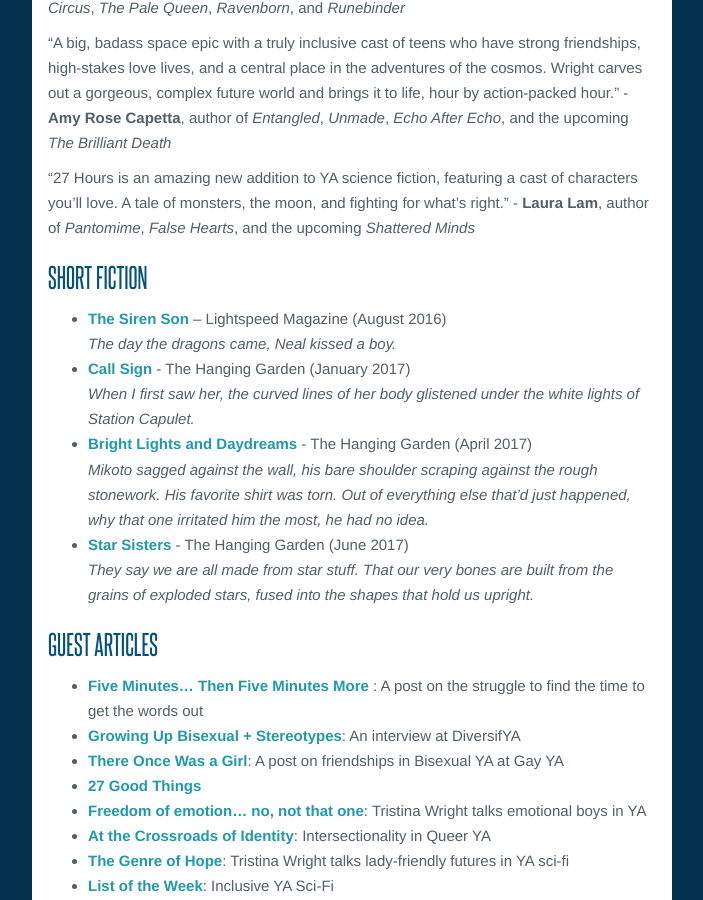
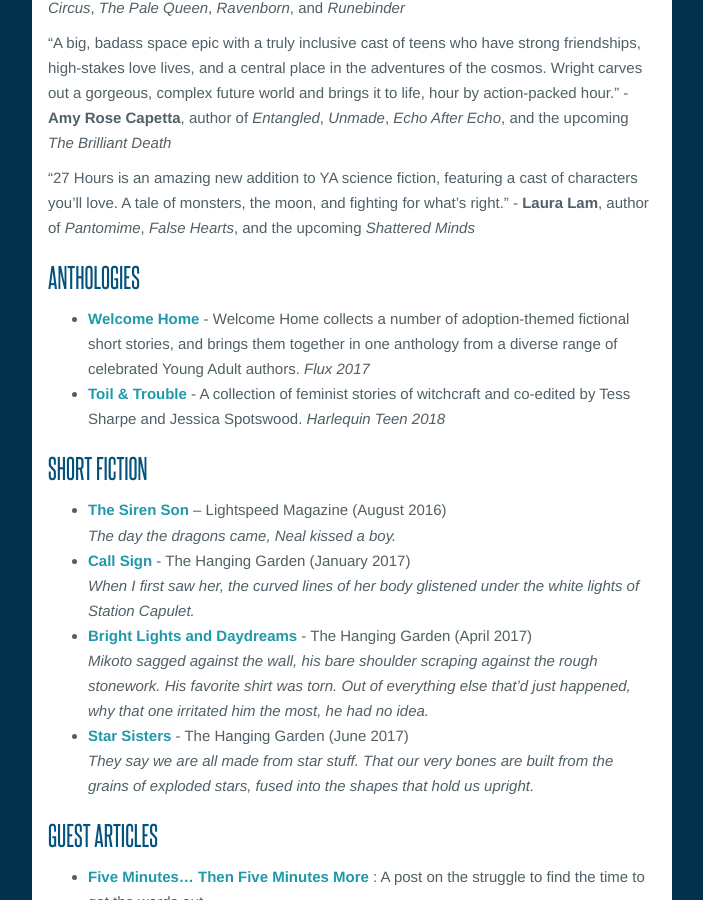
Before and after one commit to TristinaWright/tristinawright.github.io, a Jekyll site: the page built from _posts/static/2015-12-08-writing.md, in a window 1280 px wide and 900 px high, scrolled down 1464 px. Shown: the whole window, without its empty margins (288-991 px from the left). Built offline with Jekyll 4.4.1, drawn with Linux system fonts in a browser that asks for light colours.

Commit message:
Update 2015-12-08-writing.md

```diff
--- a/_posts/static/2015-12-08-writing.md
+++ b/_posts/static/2015-12-08-writing.md
@@ -30,6 +30,11 @@
 "27 Hours is an amazing new addition to YA science fiction, featuring a cast of characters you'll love. A tale of monsters, the moon, and fighting for what's right." - **Laura Lam**, author of _Pantomime_, _False Hearts_, and the upcoming _Shattered Minds_
 
 
+### Anthologies
+- [Welcome Home](https://www.goodreads.com/book/show/28902446-welcome-home?ac=1&from_search=true) - Welcome Home collects a number of adoption-themed fictional short stories, and brings them together in one anthology from a diverse range of celebrated Young Adult authors. _Flux 2017_
+- [Toil & Trouble](https://www.goodreads.com/book/show/34323814-toil-trouble?ac=1&from_search=true) - A collection of feminist stories of witchcraft and co-edited by Tess Sharpe and Jessica Spotswood. _Harlequin Teen 2018_
+
+
 ### Short Fiction
 - [The Siren Son](http://www.lightspeedmagazine.com/fiction/the-siren-son/) – Lightspeed Magazine (August 2016)
 _The day the dragons came, Neal kissed a boy._
```
